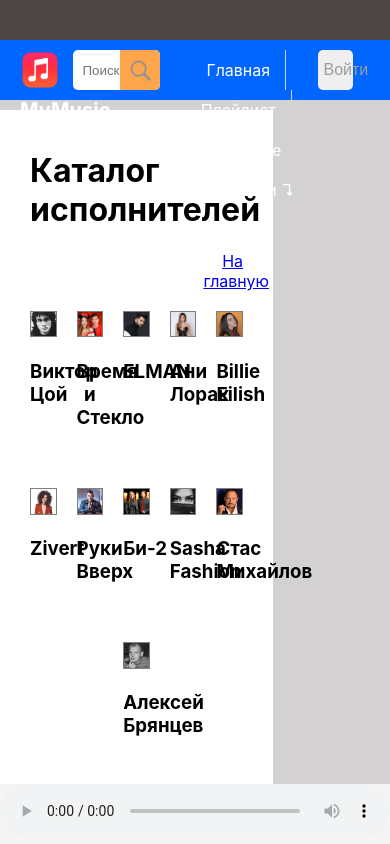
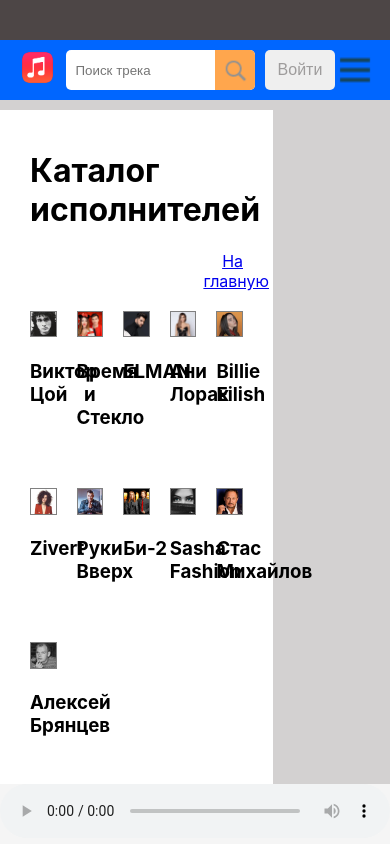
Before and after one commit to Alla-N/audio-library-project, a React (Create React App) app: page /artists in a window 390 px wide. Shown: the top 844 px of the page. Built offline with nearby package versions, Linux system fonts and the light colour scheme.

Commit message:
add adaptivity for header

```diff
--- a/src/App/Aside/Aside.css
+++ b/src/App/Aside/Aside.css
@@ -1,6 +1,6 @@
 .aside {
     position: relative;
-    width: 29%;
+    width: 28%;
     min-height: 100vh;
     background-color: white;
     padding: 20px;
--- a/src/App/Header/Header.css
+++ b/src/App/Header/Header.css
@@ -1,11 +1,21 @@
 .header {
     width: 100%;
     display: flex;
+    justify-content: space-between;
     flex-wrap: wrap;
     background-color:  #0066ff;
+    text-align: center;
     height: 60px;
     padding: 10px 20px;
     position: sticky;
     top:0;
     z-index: 10;
 }
+
+/* --------------- */
+
+@media (max-width: 320px){
+    .header {
+        padding: 10px;
+    }
+}
--- a/src/App/Header/Login/Login.css
+++ b/src/App/Header/Login/Login.css
@@ -14,6 +14,7 @@
 
 .logIn button {
     width: 100%;
+    max-width: 100px;
     min-height: 40px;
     margin: auto auto;
     border: none;
@@ -27,3 +28,14 @@
 .logIn button:hover {
     color: black;
 }
+
+
+/* --------------tablet----------- */
+
+@media screen and (max-width: 939px){
+    .logIn{
+        order: 3;
+        width: 20%;
+        text-align: center;
+    }
+}
--- a/src/App/Header/Logo/Logo.css
+++ b/src/App/Header/Logo/Logo.css
@@ -2,17 +2,19 @@
 
 .logo{
     width: 15%;
-    height: 100%;
+    height: 40px;
 }
 
 .logo a {
     display: block;
     text-decoration: none;
-    height: 100%;
+    height: 40px;
 }
 
 .logo img {
-    height: 100%;
+    width: 100%;
+    max-width: 40px;
+    max-height: 40px;
     float: left;
 }
 
@@ -23,8 +25,48 @@
     line-height: 40px;
     vertical-align: middle;
     transition: all 0.6s;
+    text-align: left;
+    text-indent: 5px;
 }
 
 .logo:hover div {
     color:#ffa64d;
 }
+
+
+
+/* --------------tablet----------- */
+
+@media screen and (max-width: 939px){
+    .logo{
+        order: 1;
+        width: 20%;
+    }
+
+    .logo div {
+        font-weight: 600;
+        font-size: 17px;
+    }
+}
+
+
+
+/* ------------------------- */
+
+@media screen and (max-width: 630px){
+    .logo{
+        width: 10%;
+    }
+
+    .logo div {
+        display: none;
+    }
+}
+
+/* ------------------------- */
+
+@media screen and (max-width: 320px){
+    .logo img {
+        margin: 5px 0;
+    }
+}
--- a/src/App/Header/Logo/Logo.js
+++ b/src/App/Header/Logo/Logo.js
@@ -7,7 +7,7 @@
 const Logo = () => {
     return(
         <div className="logo">
-            <Link to='/'><img src={logo} alt=""/><div>MyMusic</div></Link>
+            <Link to='/'><img src={logo} alt="logo"></img><div>MyMusic</div></Link>
         </div>
     )
 }
--- a/src/App/Header/Navigation/Navigation.css
+++ b/src/App/Header/Navigation/Navigation.css
@@ -3,6 +3,10 @@
     height: 40px;
     text-align: center;
     color: white;
+}
+
+.hidden_menu_img {
+    display: none
 }
 
 .navigation ul {
@@ -27,7 +31,7 @@
     padding: 0 10px;
     position: relative;
     border-right: 1px solid rgb(211, 209, 209);
-    padding: 10px 15px;
+    padding: 10px;
 }
 .topMenu > li:last-child {
     border-right: none;
@@ -37,7 +41,7 @@
     color: black;
 }
 
-.navigation .subMenu {
+.subMenu {
     position: absolute;
     top: 100%;
     left: 0;
@@ -51,7 +55,7 @@
     display: none;
 }
 
-.navigation ul li:hover .subMenu {
+.topMenu li:hover .subMenu {
     display: block;
 }
 
@@ -63,3 +67,44 @@
 .subMenu li a {
     color: white;
 }
+
+/* --------------tablet----------- */
+
+@media screen and (max-width: 939px){
+    .navigation {
+        order: 4;
+        width: 10%;
+        text-align: right;
+        line-height: 40px;
+        vertical-align: middle;
+    }
+
+    .topMenu {
+        display: none;
+    }
+
+    .hidden_menu_img {
+        display: inline-block;
+        height: 40px;
+        cursor: pointer;
+    }
+
+    .hidden_menu {
+        position: relative;
+    }
+
+    .hidden_menu_li:hover .topMenu {
+        display: block;
+        position: absolute;
+        top:40px;
+        right: 0;
+        width: 150px;
+        background-color: #0066ff;
+    }
+
+    .hidden_menu li:hover .topMenu>li {
+        display: block;
+        border-right: none;
+    }
+
+}
--- a/src/App/Header/Navigation/Navigation.js
+++ b/src/App/Header/Navigation/Navigation.js
@@ -1,10 +1,14 @@
 import React from 'react';
 import {Link} from 'react-router-dom';
 import './Navigation.css';
+import menu from "./menu.png";
 
 const Navigation  = () => {
     return (
         <div className="navigation">
+            <ul className="hidden_menu">
+            <li className="hidden_menu_li">
+                <img src={menu} alt="menu" className="hidden_menu_img" />
             <ul className="topMenu">
                 <li>
                 <Link to="/">Главная</Link>
@@ -27,6 +31,8 @@
                 </ul>
                 </li>
             </ul>
+            </li>
+            </ul>
         </div>
     );
 }
--- a/src/App/Header/Search/Search.css
+++ b/src/App/Header/Search/Search.css
@@ -8,7 +8,7 @@
 
 .search form {
     position: relative;
-    width: 100%;
+    width: 90%;
     margin: 0 auto;
 }
 .search input {
@@ -40,3 +40,23 @@
 .search button:hover {
     background-image: url(./iconsearch2.png);
 }
+
+
+/* --------------tablet----------- */
+
+@media screen and (max-width: 939px){
+    .search{
+        order: 2;
+        width: 50%;
+    }
+}
+
+
+/* ------------------------- */
+
+@media screen and (max-width: 630px){
+    .search{
+        width: 60%;
+    }
+
+}
--- a/src/App/Main/TopArtists/TopArtists.css
+++ b/src/App/Main/TopArtists/TopArtists.css
@@ -22,7 +22,7 @@
     display: flex;
     flex-direction: row;
     flex-wrap: wrap;
-    justify-content: center;
+    justify-content: flex-start;
 }
 
 .topArtist {
--- a/src/App/SongsPage/SongsPage.css
+++ b/src/App/SongsPage/SongsPage.css
@@ -4,7 +4,7 @@
     margin-right: 12px;
     margin-top: 10px;
     padding: 10px 20px;
-    margin-bottom: 100px;
+    padding-bottom: 100px;
 }
 
 .songPage h2 {
```
Also changed, not shown: src/App/Header/Navigation/menu.png (added). Lines whose indentation alone changed are shown as unchanged.
